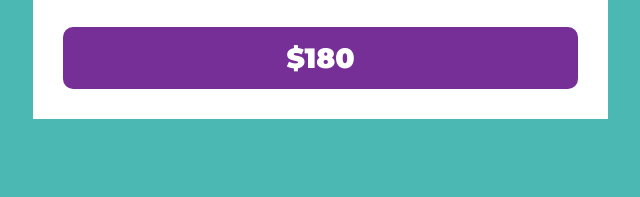
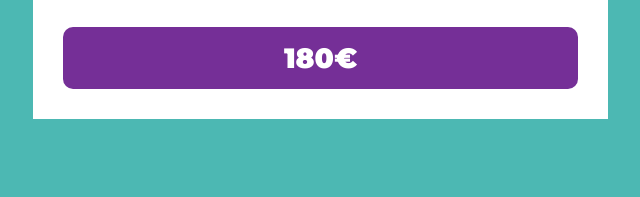
Before and after one commit to RubenHB123/Proyectos, a website: page index.html in a window 1280 px wide. Shown: the part 4750-4947 px from the top of the page, 632-1272 px from the left. Drawn offline with Linux system fonts and the light colour scheme.

Commit message:
corregido

```diff
--- a/index.html
+++ b/index.html
@@ -206,7 +206,7 @@
                     </ul>
                 </div>
                 <footer class="pase-footer">
-                    <p>$180</p>
+                    <p>180€</p>
                 </footer>
             </div>
         </div>
```
